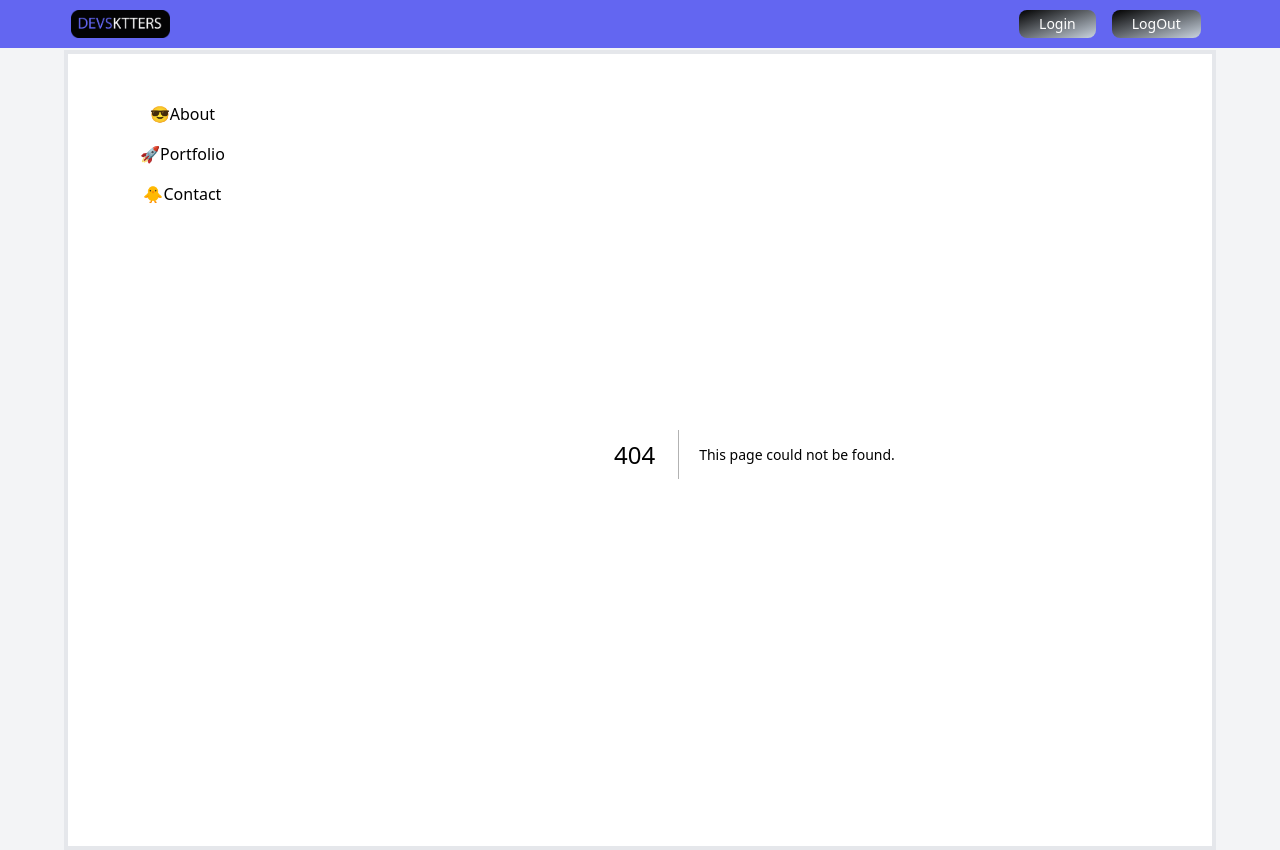
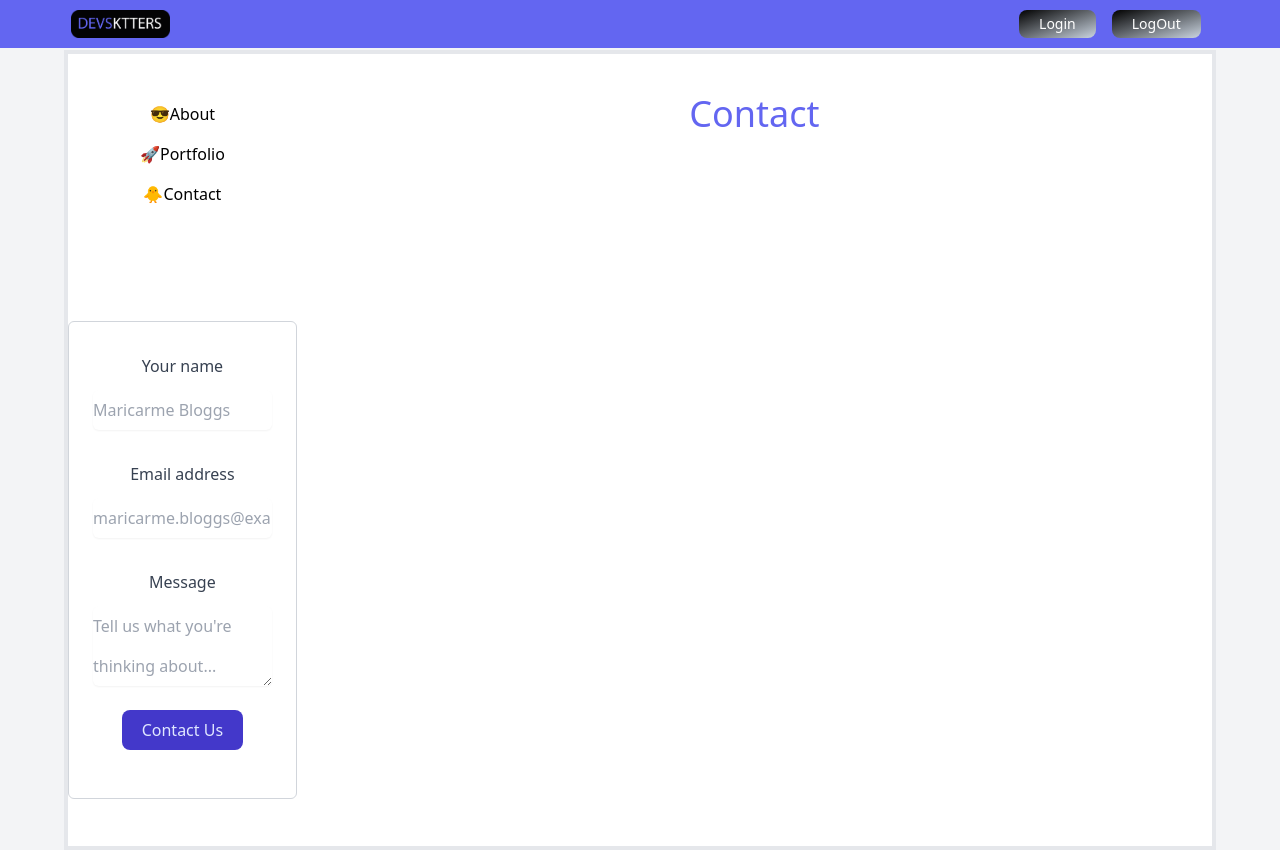
Before and after one commit to theTrheeDevsketter/study-platform-front, a Next.js app in the folder devsktters/: page /contact in a window 1280 px wide. Before the commit this address had no page. Built offline with nearby package versions, Linux system fonts and the light colour scheme.

Commit message:
se añaden las páginas de about, contact y ayuda. Esta última por terminar.

```diff
--- /dev/null
+++ b/devsktters/app/about/page.tsx
@@ -0,0 +1,17 @@
+import React from 'react'
+
+function About() {
+  return (
+    <>
+      <h1 className='text-4xl mt-10 text-indigo-500'>About</h1>
+      <div className='text-justify px-20 mb-10'>Blog Devktero es un proyecto enfocado en brindar apoyo a los estudiantes de cursos profesionales relacionados con el desarrollo. La idea surge debido a las dificultades que se presentaron durante el curso de desarrollo de aplicaciones multiplataformas, y nos dimos cuenta de que era necesario tener un lugar donde los estudiantes pudieran encontrar soluciones a los problemas que se les presentaban. Además, también se hizo evidente la importancia del trabajo en equipo y la colaboración entre compañeros para afrontar los desafíos del curso.
+            Por ello, el objetivo de Blog Devktero es crear una comunidad en la que los estudiantes puedan ayudarse mutuamente, compartir soluciones y mejorar juntos en el camino hacia el desarrollo. Al mismo tiempo, también servirá como una plataforma para que los estudiantes practiquen y sigan desarrollando sus habilidades.
+            El blog será fácil de usar y accesible, con un diseño intuitivo que permita a los estudiantes encontrar rápidamente lo que necesitan. Además, será una plataforma responsive que se adaptará a cualquier dispositivo, ya sea un móvil o un ordenador.
+            La usabilidad y la accesibilidad serán las prioridades para asegurar que los estudiantes tengan la mejor experiencia posible.
+            En resumen, Blog Devktero es un proyecto pensado para apoyar a los estudiantes de cursos profesionales y brindarles un lugar donde puedan encontrar soluciones a sus problemas, ayudarse mutuamente y continuar practicando y mejorando en su camino hacia el desarrollo.
+      </div>
+    </>
+  )
+}
+
+export default About
--- /dev/null
+++ b/devsktters/app/contact/page.tsx
@@ -0,0 +1,97 @@
+"use client"
+import React, { useState } from 'react'
+
+function Contact() {
+
+  const [email, setEmail] = useState<string>("");
+
+  const handleSubmit = (event: React.FormEvent<HTMLFormElement>) => {
+    event.preventDefault();
+    window.open(`mailto:${email}`, "_blank");
+  };
+
+  return (
+    <>
+      <h1 className='text-4xl mt-10 text-indigo-500'>Contact</h1>
+      <div className="w-full md:w-96 md:max-w-full mx-auto mt-5">
+        <div className="p-6 border border-gray-300 sm:rounded-md">
+
+          <form onSubmit={handleSubmit}>
+            <label className="block mb-6">
+              <span className="text-gray-700">Your name</span>
+              <input
+                type="text"
+                name="name"
+                className="block w-full mt-1 border-gray-300 rounded-md shadow-sm focus:border-indigo-300
+                  focus:ring
+                  focus:ring-indigo-200
+                  focus:ring-opacity-50"
+                placeholder="Maricarme Bloggs"
+              />
+            </label>
+            <label className="block mb-6">
+              <span className="text-gray-700">Email address</span>
+              <input
+                name="email"
+                type="email"
+                value={email}
+                onChange={(event) => setEmail(event.target.value)}
+                className="
+                  block
+                  w-full
+                  mt-1
+                  border-gray-300
+                  rounded-md
+                  shadow-sm
+                  focus:border-indigo-300
+                  focus:ring
+                  focus:ring-indigo-200
+                  focus:ring-opacity-50"
+                placeholder="maricarme.bloggs@example.com"
+                required
+              />
+            </label>
+            <label className="block mb-6">
+              <span className="text-gray-700">Message</span>
+              <textarea
+                name="message"
+                className="
+                  block
+                  w-full
+                  mt-1
+                  border-gray-300
+                  rounded-md
+                  shadow-sm
+                  focus:border-indigo-300
+                  focus:ring
+                  focus:ring-indigo-200
+                  focus:ring-opacity-50"
+                placeholder="Tell us what you're thinking about..."
+              ></textarea>
+            </label>
+            <div className="mb-6">
+              <button
+                type="submit"
+                className="
+                  h-10
+                  px-5
+                  text-indigo-100
+                  bg-indigo-700
+                  rounded-lg
+                  transition-colors
+                  duration-150
+                  focus:shadow-outline
+                  hover:bg-indigo-800"
+              >
+                Contact Us
+              </button>
+            </div>
+          </form>
+        </div>
+      </div>
+
+    </>
+  )
+}
+
+export default Contact
--- /dev/null
+++ b/devsktters/app/help/page.tsx
@@ -0,0 +1,9 @@
+import React from 'react'
+
+function Help() {
+  return (
+    <div>Help</div>
+  )
+}
+
+export default Help
```
